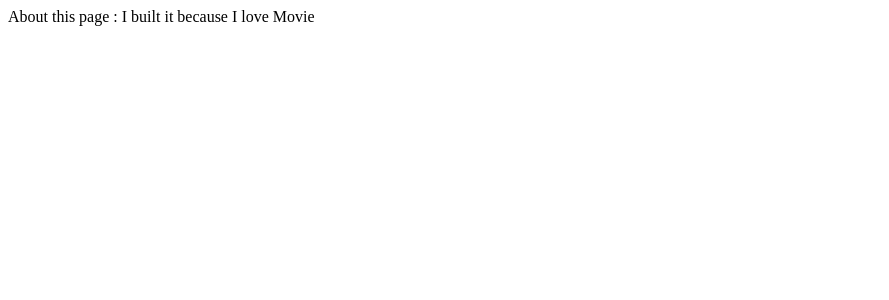
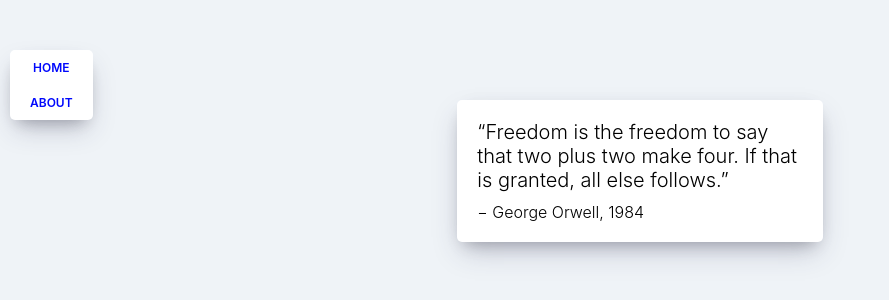
Before and after one commit to Enterprise09/movie_app, a React (Create React App) app: page /#/about in a window 1280 px wide. Shown: the top 300 px of the page, without its empty margins (0-889 px from the left). Built offline with nearby package versions, Linux system fonts and the light colour scheme.

Commit message:
Create Navigation & Design

```diff
--- /dev/null
+++ b/src/App.css
@@ -0,0 +1,12 @@
+* {
+  box-sizing: border-box;
+}
+
+body {
+  margin: 0;
+  padding: 0;
+  font-family: -apple-system, BlinkMacSystemFont, "Segoe UI", Roboto, Oxygen,
+    Ubuntu, Cantarell, "Open Sans", "Helvetica Neue", sans-serif;
+  background-color: #eff3f7;
+  height: 100%;
+}
--- a/src/App.js
+++ b/src/App.js
@@ -1,10 +1,15 @@
 import React from "react";
 import { HashRouter, Route } from "react-router-dom";
 import About from "./routes/About";
+import Home from "./routes/Home";
+import Navigation from "./component/Navigation";
+import "./App.css";
 
 function App() {
   return (
     <HashRouter>
+      <Navigation />
+      <Route path="/" exact={true} component={Home} />
       <Route path="/about" component={About} />
     </HashRouter>
   );
--- /dev/null
+++ b/src/component/Navigation.css
@@ -0,0 +1,25 @@
+.nav {
+  position: fixed;
+  top: 50px;
+  left: 10px;
+  display: flex;
+  flex-direction: column;
+  background-color: white;
+  padding: 10px 20px;
+  box-shadow: 0 13px 27px -5px rgba(50, 50, 93, 0.25),
+    0 8px 16px -8px rgba(0, 0, 0, 0.3), 0 -6px 16px -6px rgba(0, 0, 0, 0.025);
+  border-radius: 5px;
+}
+
+.nav a {
+  text-decoration: none;
+  color: #0008fc;
+  text-transform: uppercase;
+  font-size: 12px;
+  text-align: center;
+  font-weight: 600;
+}
+
+.nav a:not(:last-child) {
+  margin-bottom: 20px;
+}
--- /dev/null
+++ b/src/component/Navigation.js
@@ -0,0 +1,14 @@
+import React from "react";
+import { Link } from "react-router-dom";
+import "./Navigation.css";
+
+function Navigation() {
+  return (
+    <div className="nav">
+      <Link to="/">Home</Link>
+      <Link to="/about">About</Link>
+    </div>
+  );
+}
+
+export default Navigation;
--- /dev/null
+++ b/src/routes/About.css
@@ -0,0 +1,20 @@
+.about__container {
+  box-shadow: 0 13px 27px -5px rgba(50, 50, 93, 0.25),
+    0 8px 16px -8px rgba(0, 0, 0, 0.3), 0 -6px 16px -6px rgba(0, 0, 0, 0.025);
+  padding: 20px;
+  border-radius: 5px;
+  background-color: white;
+  margin: 0 auto;
+  margin-top: 100px;
+  max-width: 40%;
+  font-weight: 300;
+}
+
+.about__container span:first-child {
+  font-size: 20px;
+}
+
+.about__container span:last-child {
+  display: block;
+  margin-top: 10px;
+}
--- a/src/routes/About.js
+++ b/src/routes/About.js
@@ -1,8 +1,16 @@
 import React from "react";
-import App from "../App";
+import "./About.css";
 
 function About() {
-  return <span>About this page : I built it because I love Movie</span>;
+  return (
+    <div className="about__container">
+      <span>
+        “Freedom is the freedom to say that two plus two make four. If that is
+        granted, all else follows.”
+      </span>
+      <span>− George Orwell, 1984</span>
+    </div>
+  );
 }
 
 export default About;
```
